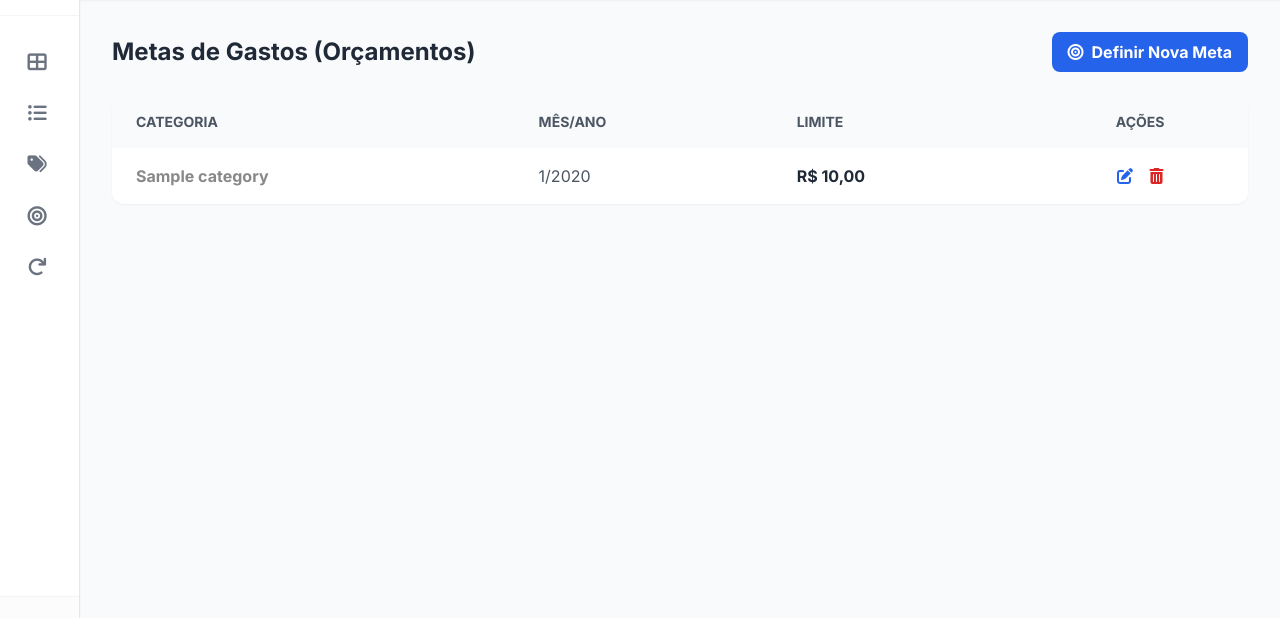
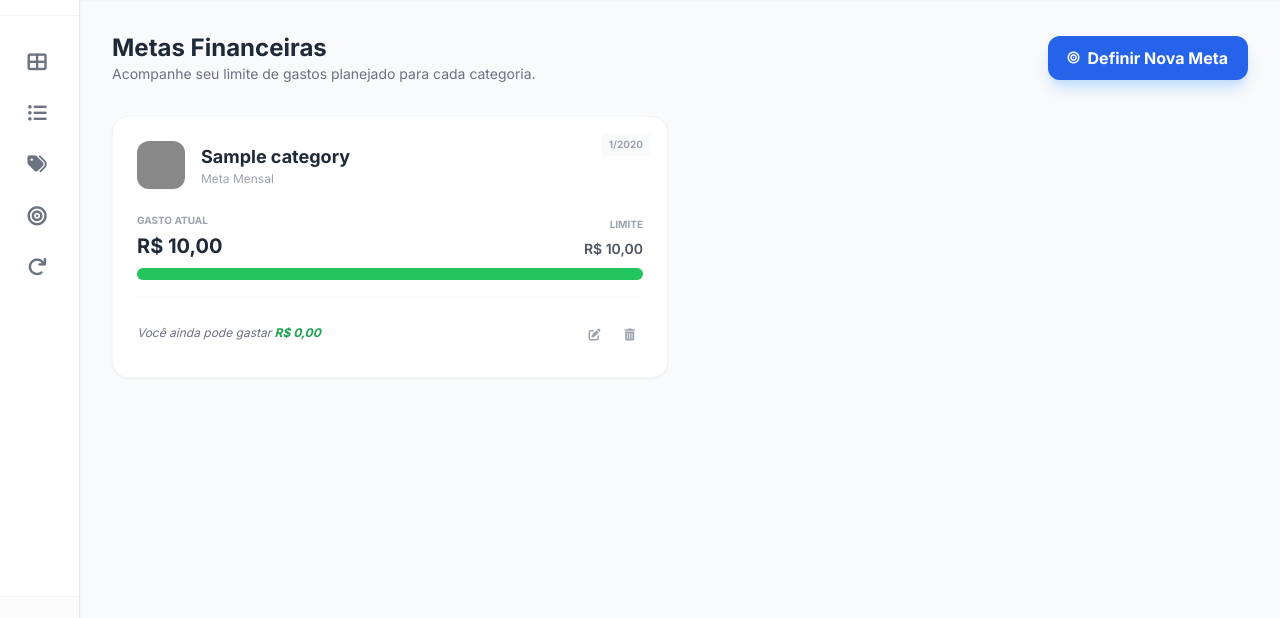
Before and after one commit to DataGusIT/FinTrack, a Django app: page /transacoes/orcamentos/ in a window 1280 px wide. Shown: the part 64-682 px from the top of the page. Run offline with Django 5.2, Linux system fonts and the light colour scheme; a user stored in the database is signed in; tables that the repository leaves empty hold one stand-in row (values such as "Sample post"); grey boxes marked "Sample" are stand-in pictures; some libraries are stand-ins or nearby versions.

Commit message:
feat(expenses): redesenhar gestão de orçamentos com indicadores de progresso e análise de saldo restante

```diff
--- a/expenses/templates/expenses/budget_list.html
+++ b/expenses/templates/expenses/budget_list.html
@@ -2,40 +2,81 @@
 {% block breadcrumb %}FinTrack / Orçamentos{% endblock %}
 
 {% block content %}
-<div class="flex justify-between items-center mb-6">
-    <h2 class="text-2xl font-bold text-gray-800">Metas de Gastos (Orçamentos)</h2>
-    <a href="{% url 'expenses:budget_create' %}" class="bg-blue-600 text-white px-4 py-2 rounded-lg font-bold hover:bg-blue-700 transition">
-        <i class="fas fa-bullseye mr-2"></i>Definir Nova Meta
+<div class="flex flex-col md:flex-row justify-between items-start md:items-center mb-8 gap-4">
+    <div>
+        <h2 class="text-2xl font-bold text-gray-800">Metas Financeiras</h2>
+        <p class="text-sm text-gray-500">Acompanhe seu limite de gastos planejado para cada categoria.</p>
+    </div>
+    <a href="{% url 'expenses:budget_create' %}" class="bg-blue-600 text-white px-5 py-2.5 rounded-xl font-bold hover:bg-blue-700 transition flex items-center shadow-lg shadow-blue-200">
+        <i class="fas fa-bullseye mr-2 text-xs"></i>Definir Nova Meta
     </a>
 </div>
 
-<div class="bg-white rounded-xl shadow-sm overflow-hidden">
-    <table class="w-full text-left">
-        <thead class="bg-gray-50 text-gray-600 text-sm uppercase">
-            <tr>
-                <th class="px-6 py-4">Categoria</th>
-                <th class="px-6 py-4">Mês/Ano</th>
-                <th class="px-6 py-4">Limite</th>
-                <th class="px-6 py-4 text-center">Ações</th>
-            </tr>
-        </thead>
-        <tbody class="divide-y">
-            {% for b in budgets %}
-            <tr>
-                <td class="px-6 py-4 font-bold" style="color: {{ b.category.color }};">{{ b.category.name }}</td>
-                <td class="px-6 py-4 text-gray-600">{{ b.month }}/{{ b.year }}</td>
-                <td class="px-6 py-4 font-bold text-gray-800">R$ {{ b.amount }}</td>
-                <td class="px-6 py-4 text-center space-x-3">
-                    <a href="{% url 'expenses:budget_update' b.pk %}" class="text-blue-600 hover:text-blue-900"><i class="fas fa-edit"></i></a>
-                    <a href="{% url 'expenses:budget_delete' b.pk %}" class="text-red-600 hover:text-red-900"><i class="fas fa-trash-alt"></i></a>
-                </td>
-            </tr>
-            {% empty %}
-            <tr>
-                <td colspan="4" class="px-6 py-10 text-center text-gray-500">Nenhuma meta definida ainda.</td>
-            </tr>
-            {% endfor %}
-        </tbody>
-    </table>
+<div class="grid grid-cols-1 md:grid-cols-2 gap-6">
+    {% for b in budgets %}
+    <div class="bg-white rounded-2xl border border-gray-100 p-6 shadow-sm hover:shadow-md transition-all relative overflow-hidden group">
+        <!-- Badge de Mês/Ano -->
+        <div class="absolute top-4 right-4 px-2 py-1 bg-gray-50 text-gray-400 text-[10px] font-bold rounded uppercase">
+            {{ b.month }}/{{ b.year }}
+        </div>
+
+        <div class="flex items-center mb-6">
+            <div class="h-12 w-12 rounded-xl flex items-center justify-center text-white shadow-sm" style="background-color: {{ b.category.color }};">
+                <i class="fas {{ b.category.icon|default:'fa-wallet' }} text-xl"></i>
+            </div>
+            <div class="ml-4">
+                <h4 class="font-bold text-gray-800 text-lg">{{ b.category.name }}</h4>
+                <p class="text-xs text-gray-400">Meta Mensal</p>
+            </div>
+        </div>
+
+        <!-- Valores -->
+        <div class="flex justify-between items-end mb-2">
+            <div>
+                <span class="text-[10px] font-bold text-gray-400 uppercase block mb-1">Gasto Atual</span>
+                <span class="text-xl font-bold {% if b.is_over %}text-red-500{% else %}text-gray-800{% endif %}">
+                    R$ {{ b.spent|floatformat:2 }}
+                </span>
+            </div>
+            <div class="text-right">
+                <span class="text-[10px] font-bold text-gray-400 uppercase block mb-1">Limite</span>
+                <span class="text-sm font-semibold text-gray-600">R$ {{ b.amount|floatformat:2 }}</span>
+            </div>
+        </div>
+
+        <!-- Barra de Progresso Grande -->
+        <div class="w-full bg-gray-100 rounded-full h-3 mb-4">
+            <div class="h-3 rounded-full transition-all duration-500 {% if b.is_over %}bg-red-500 animate-pulse{% else %}bg-green-500{% endif %}"
+                 style="width: {{ b.percent|stringformat:'f'|safe }}%"></div>
+        </div>
+
+        <!-- Info de Restante e Ações -->
+        <div class="flex justify-between items-center pt-4 border-t border-gray-50">
+            <div class="text-xs">
+                {% if b.is_over %}
+                    <span class="text-red-500 font-bold"><i class="fas fa-warning mr-1"></i> Limite excedido em R$ {{ b.spent|add:0|floatformat:2 }}</span>
+                {% else %}
+                    <span class="text-gray-500 italic">Você ainda pode gastar <strong class="text-green-600">R$ {{ b.remaining|floatformat:2 }}</strong></span>
+                {% endif %}
+            </div>
+
+            <div class="flex space-x-2">
+                <a href="{% url 'expenses:budget_update' b.id %}" class="p-2 text-gray-400 hover:text-blue-600 hover:bg-blue-50 rounded-lg transition">
+                    <i class="fas fa-edit text-xs"></i>
+                </a>
+                <a href="{% url 'expenses:budget_delete' b.id %}" class="p-2 text-gray-400 hover:text-red-600 hover:bg-red-50 rounded-lg transition">
+                    <i class="fas fa-trash-alt text-xs"></i>
+                </a>
+            </div>
+        </div>
+    </div>
+    {% empty %}
+    <div class="col-span-full py-20 text-center bg-white rounded-2xl border-2 border-dashed border-gray-100">
+        <i class="fas fa-bullseye text-4xl text-gray-200 mb-4 block"></i>
+        <h3 class="text-lg font-bold text-gray-800">Nenhuma meta definida</h3>
+        <p class="text-gray-500 mb-6">Planeje seus gastos mensais para ter mais controle.</p>
+        <a href="{% url 'expenses:budget_create' %}" class="text-blue-600 font-bold hover:underline">Criar primeiro orçamento</a>
+    </div>
+    {% endfor %}
 </div>
 {% endblock %}
--- a/expenses/views.py
+++ b/expenses/views.py
@@ -139,8 +139,41 @@ def category_delete(request, pk):
 
 @login_required
 def budget_list(request):
-    budgets = Budget.objects.filter(user=request.user).order_by('-year', '-month')
-    return render(request, 'expenses/budget_list.html', {'budgets': budgets})
+    # Buscamos todos os orçamentos do usuário
+    budgets_query = Budget.objects.filter(user=request.user).order_by('-year', '-month')
+
+    enhanced_budgets = []
+
+    for b in budgets_query:
+        # Soma os gastos REAIS para aquela categoria no mês/ano do orçamento
+        spent = Transaction.objects.filter(
+            user=request.user,
+            category=b.category,
+            type='EXPENSE',
+            date__month=b.month,
+            date__year=b.year
+        ).aggregate(Sum('amount'))['amount__sum'] or 0
+
+        # Cálculos de progresso
+        spent_float = float(spent)
+        limit_float = float(b.amount)
+        percent = (spent_float / limit_float) * 100 if limit_float > 0 else 0
+        remaining = limit_float - spent_float
+
+        enhanced_budgets.append({
+            'id': b.id,
+            'category': b.category,
+            'month': b.month,
+            'year': b.year,
+            'amount': b.amount,
+            'spent': spent_float,
+            'percent': min(percent, 100), # Para a barra não quebrar
+            'real_percent': percent,
+            'remaining': max(remaining, 0),
+            'is_over': percent > 100,
+        })
+
+    return render(request, 'expenses/budget_list.html', {'budgets': enhanced_budgets})
 
 @login_required
 def budget_create(request):
```
Also changed, not shown: expenses/templates/expenses/budget_form.html (+43 -11 lines), 1 other file.
